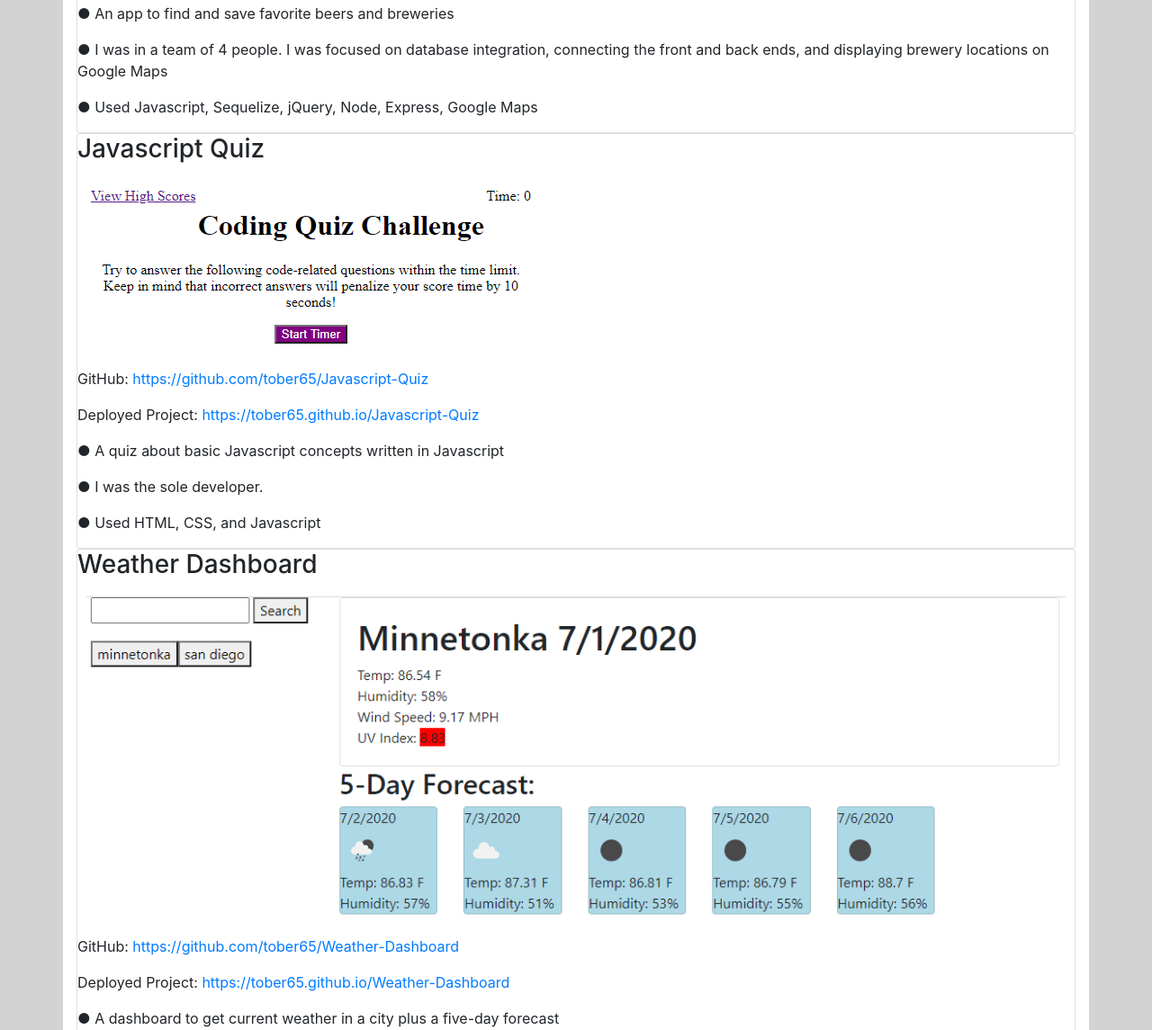
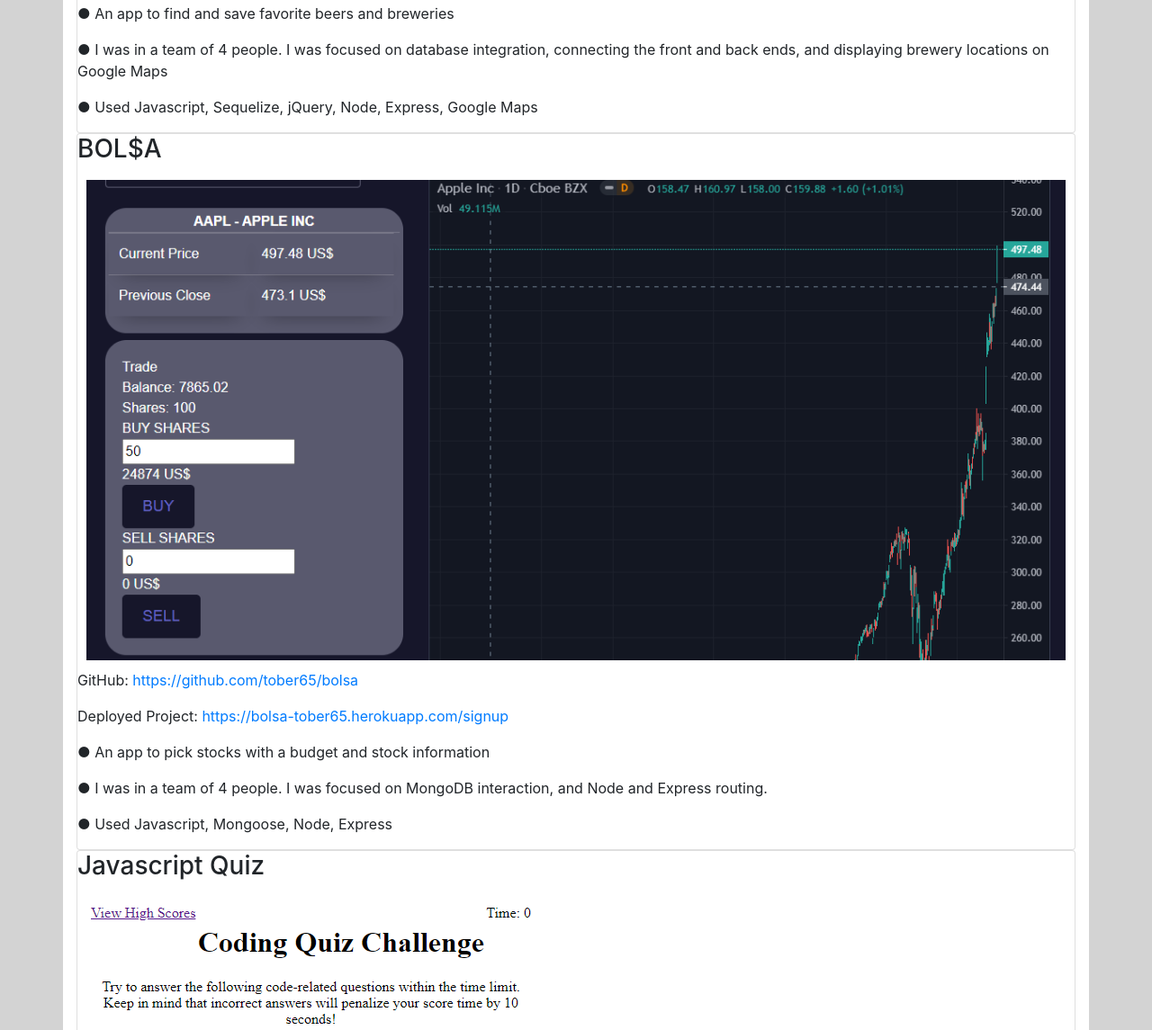
Before and after one commit to tober65/Responsive-Portfolio, a plain HTML site: page portfolio.html in a window 1280 px wide. Shown: the part 706-1851 px from the top of the page at 90% size. Drawn offline with nearby package versions, Linux system fonts and the light colour scheme.

Commit message:
Changed some wording

```diff
--- a/portfolio.html
+++ b/portfolio.html
@@ -53,6 +53,18 @@
                 and
                 displaying brewery locations on Google Maps</p>
             <p>● Used Javascript, Sequelize, jQuery, Node, Express, Google Maps</p>
+        </div>
+
+        <div class="card">
+            <h3>BOL$A</h3>
+            <img src="Assets/Images/dashboard1.png">
+            <p>GitHub: <a href="https://github.com/tober65/bolsa">https://github.com/tober65/bolsa</a>
+            </p>
+            <p>Deployed Project: <a href="https://bolsa-tober65.herokuapp.com/signup">https://bolsa-tober65.herokuapp.com/signup</a>
+            </p>
+            <p>● An app to pick stocks with a budget and stock information</p>
+            <p>● I was in a team of 4 people. I was focused on MongoDB interaction, and Node and Express routing.</p>
+            <p>● Used Javascript, Mongoose, Node, Express</p>
         </div>
 
         <div class="card">
```
Also changed, not shown: index.html (+4 -2 lines), Assets/Images/dashboard1.png (added), 1 other file.
